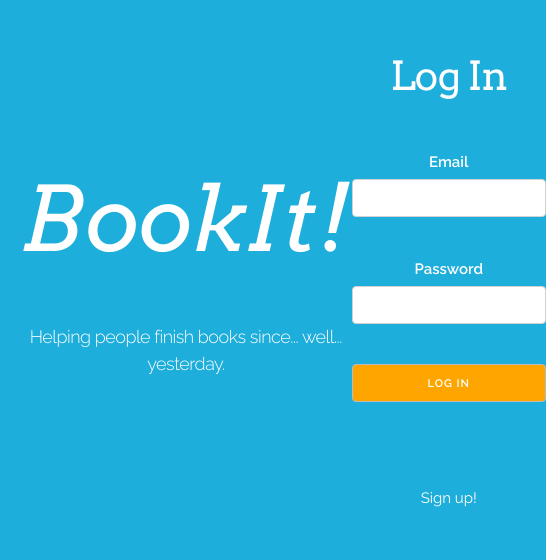
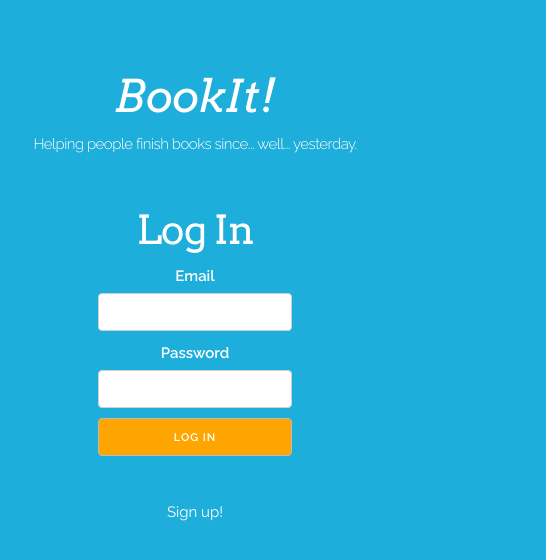
Before and after one commit to masomaster/book-it, a React (Create React App) app: page / in a window 390 px wide. Shown: the part 114-674 px from the top of the page, 546 px wide, since content can reach past the window. Built offline with nearby package versions, Linux system fonts and the light colour scheme.

Commit message:
adds responsive design to login page

```diff
--- a/public/AuthPage.css
+++ b/public/AuthPage.css
@@ -38,3 +38,29 @@ button:hover {
     color: #1EAEDB;
     background-color: white;
 }
+
+@media (max-width: 550px) {
+    .auth-page {
+        flex-direction: column;
+        justify-content: center;
+        align-items: center;
+        width: 100%;
+    }
+    .book-it {
+        font-size: 3em;
+        margin-bottom: 10px;
+    }
+    h1 {
+        margin-top: 30px;
+        margin-bottom: 10px;
+    }
+    h5 {
+        font-size: 1em;
+    }
+    form, p {
+        margin-bottom: 0.5rem;
+    }
+    input {
+        margin-bottom: 10px;
+    }
+}
```
